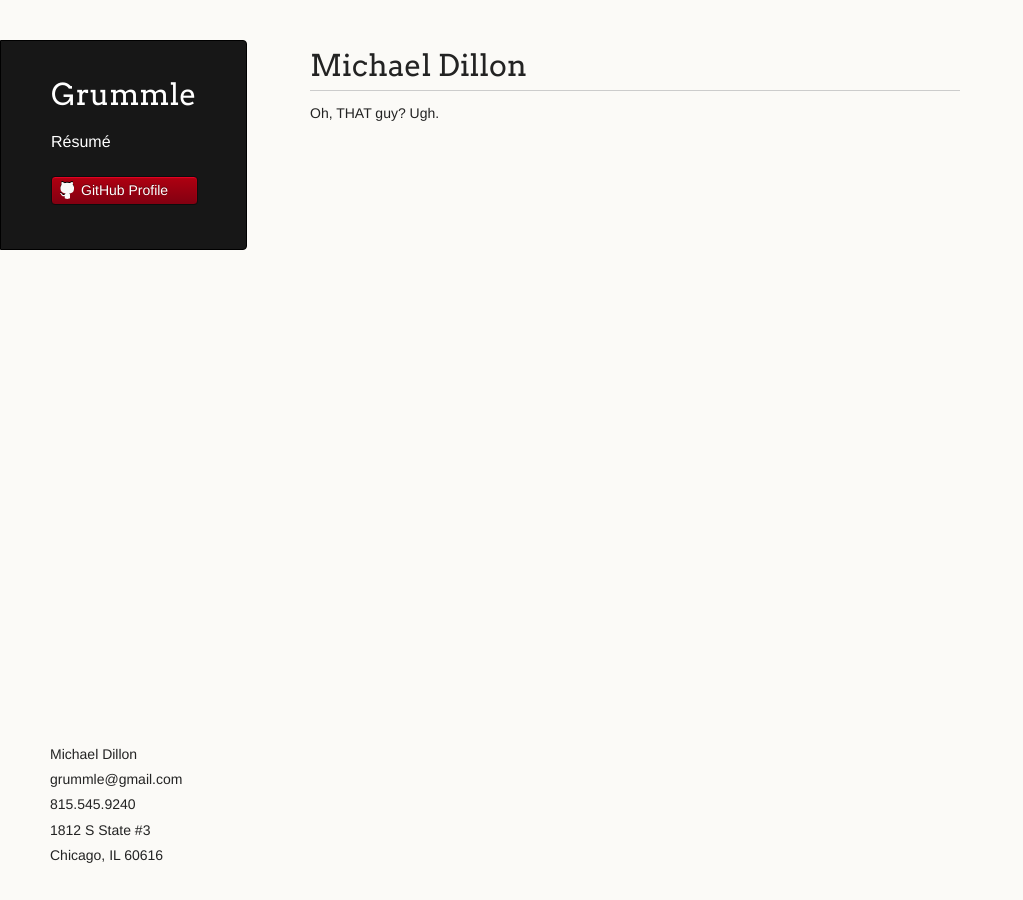
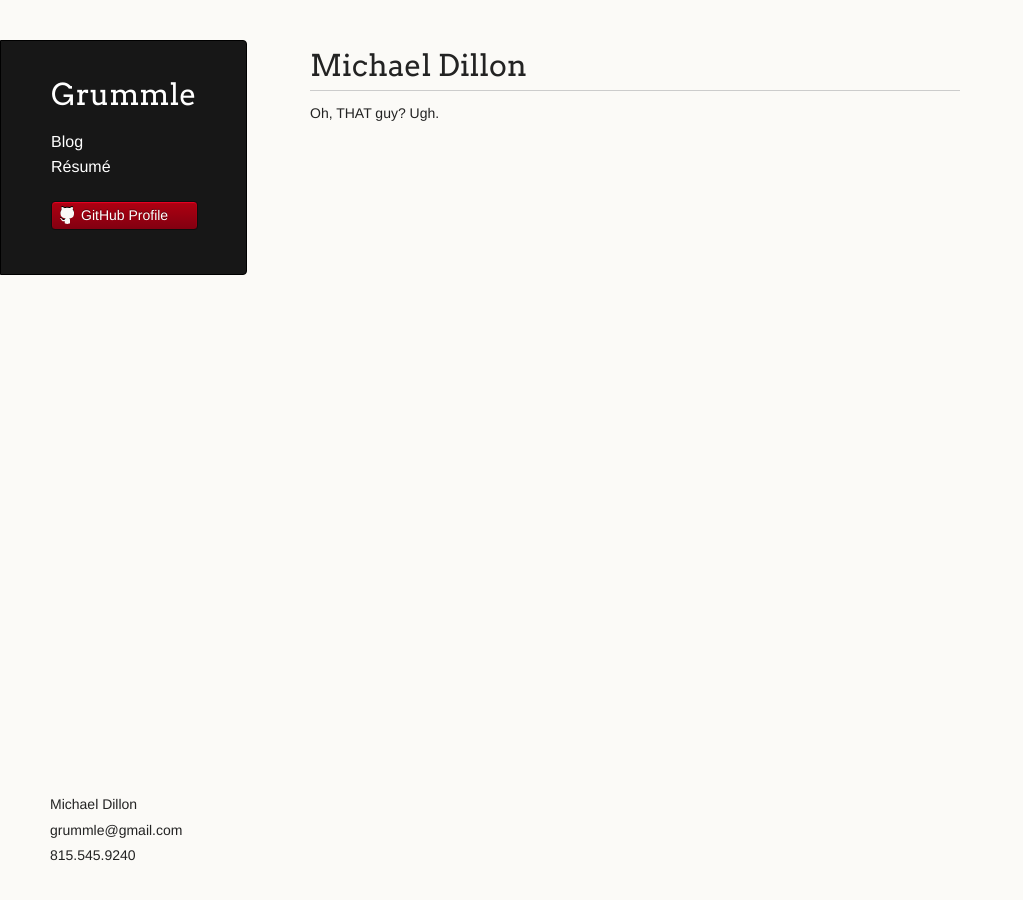
Before and after one commit to Grummle/grummle.github.io, a Jekyll site: the page built from index.html, in a window 1280 px wide. Shown: the whole page, without its empty margins (0-1023 px from the left). Built offline with Jekyll 4.4.1, drawn with Linux system fonts in a browser that asks for light colours.

Commit message:
screwing around

```diff
--- a/_layouts/basic.html
+++ b/_layouts/basic.html
@@ -5,9 +5,9 @@
     <meta http-equiv="X-UA-Compatible" content="chrome=1">
     <title>Grummle</title>
 
-    <link rel="stylesheet" href="stylesheets/styles.css">
-    <link rel="stylesheet" href="stylesheets/pygment_trac.css">
-    <script src="javascripts/scale.fix.js"></script>
+    <link rel="stylesheet" href="/stylesheets/styles.css">
+    <link rel="stylesheet" href="/stylesheets/pygment_trac.css">
+    <script src="/javascripts/scale.fix.js"></script>
     <meta name="viewport" content="width=device-width, initial-scale=1, user-scalable=no">
     <!--[if lt IE 9]>
     <script src="//html5shiv.googlecode.com/svn/trunk/html5.js"></script>
@@ -17,7 +17,10 @@
     <div class="wrapper">
       <header>
         <h1 class="header"><a href="/">Grummle</a></h1>
-        <p class="header"><a href="resume.html">Résumé</a></p>
+        <p class="header">
+            <a href="{{ site.posts[0].url }}">Blog</a><br>
+            <a href="/resume.html">Résumé</a>
+        </p>
 
         <ul>
           <li><a class="buttons github" href="https://github.com/Grummle">GitHub Profile</a></li>
@@ -32,8 +35,6 @@
         Michael Dillon<br>
         grummle@gmail.com<br>
         815.545.9240<br>
-        1812 S State #3<br>
-        Chicago, IL 60616
         </small></p>
       </footer>
     </div>
```
